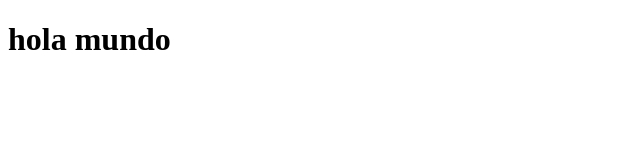
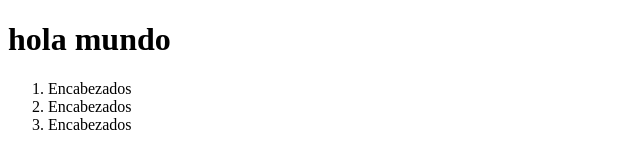
Before and after one commit to SARETH888/practicas_sareth, a plain HTML site: page index.html in a window 1280 px wide. Shown: the whole page, without its empty margins (0-640 px from the left). Drawn offline with Linux system fonts and the light colour scheme.

Commit message:
Update index.html

```diff
--- a/index.html
+++ b/index.html
@@ -7,4 +7,9 @@
 </head>
 <body>
 <h1>hola mundo</h1></body>
+    <ol>
+      <li><a hreff="u2/encabezados.html">Encabezados</a></li>
+        <li><a hreff="u2/encabezados.html">Encabezados</a></li>
+        <li><a hreff="u2/encabezados.html">Encabezados</a></li>
+    </ol>
 </html>
```
